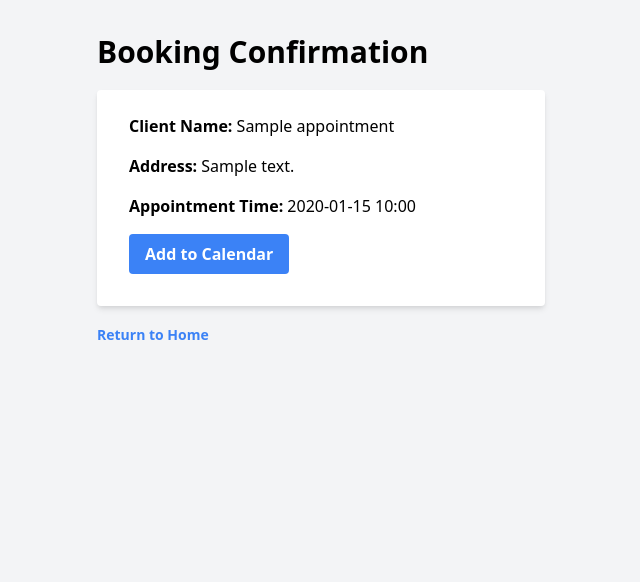
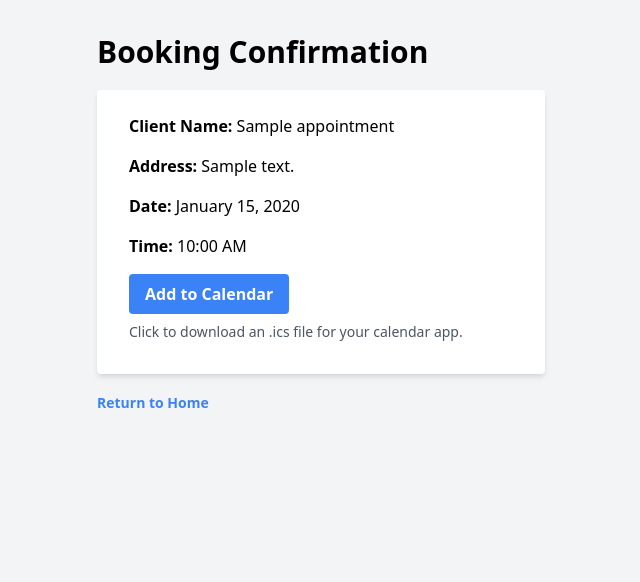
Before and after one commit to apogeeai/barber-route-optimizer, a Python web app: template templates/booking_confirmation.html in a window 1280 px wide. Shown: the part 134-716 px from the top of the page, without its empty margins (319-959 px from the left). Run offline with Jinja, Linux system fonts and the light colour scheme; the template is opened without the code that fills it: most values are stand-ins (such as "Sample title", 1, 10 or a date in 2020); some libraries are stand-ins or nearby versions.

```diff
--- a/templates/booking_confirmation.html
+++ b/templates/booking_confirmation.html
@@ -8,10 +8,12 @@
     <div class="bg-white shadow-md rounded px-8 pt-6 pb-8 mb-4">
         <p class="mb-4"><strong>Client Name:</strong> {{ appointment.client_name }}</p>
         <p class="mb-4"><strong>Address:</strong> {{ appointment.address }}</p>
-        <p class="mb-4"><strong>Appointment Time:</strong> {{ appointment.appointment_time.strftime('%Y-%m-%d %H:%M') }}</p>
+        <p class="mb-4"><strong>Date:</strong> {{ appointment.appointment_time.strftime('%B %d, %Y') }}</p>
+        <p class="mb-4"><strong>Time:</strong> {{ appointment.appointment_time.strftime('%I:%M %p') }}</p>
         <button onclick="generateICalFile({{ appointment|tojson|safe }})" class="bg-blue-500 hover:bg-blue-700 text-white font-bold py-2 px-4 rounded focus:outline-none focus:shadow-outline">
             Add to Calendar
         </button>
+        <p class="mt-2 text-sm text-gray-600">Click to download an .ics file for your calendar app.</p>
     </div>
     <a href="{{ url_for('index') }}" class="inline-block align-baseline font-bold text-sm text-blue-500 hover:text-blue-800">
         Return to Home
```
